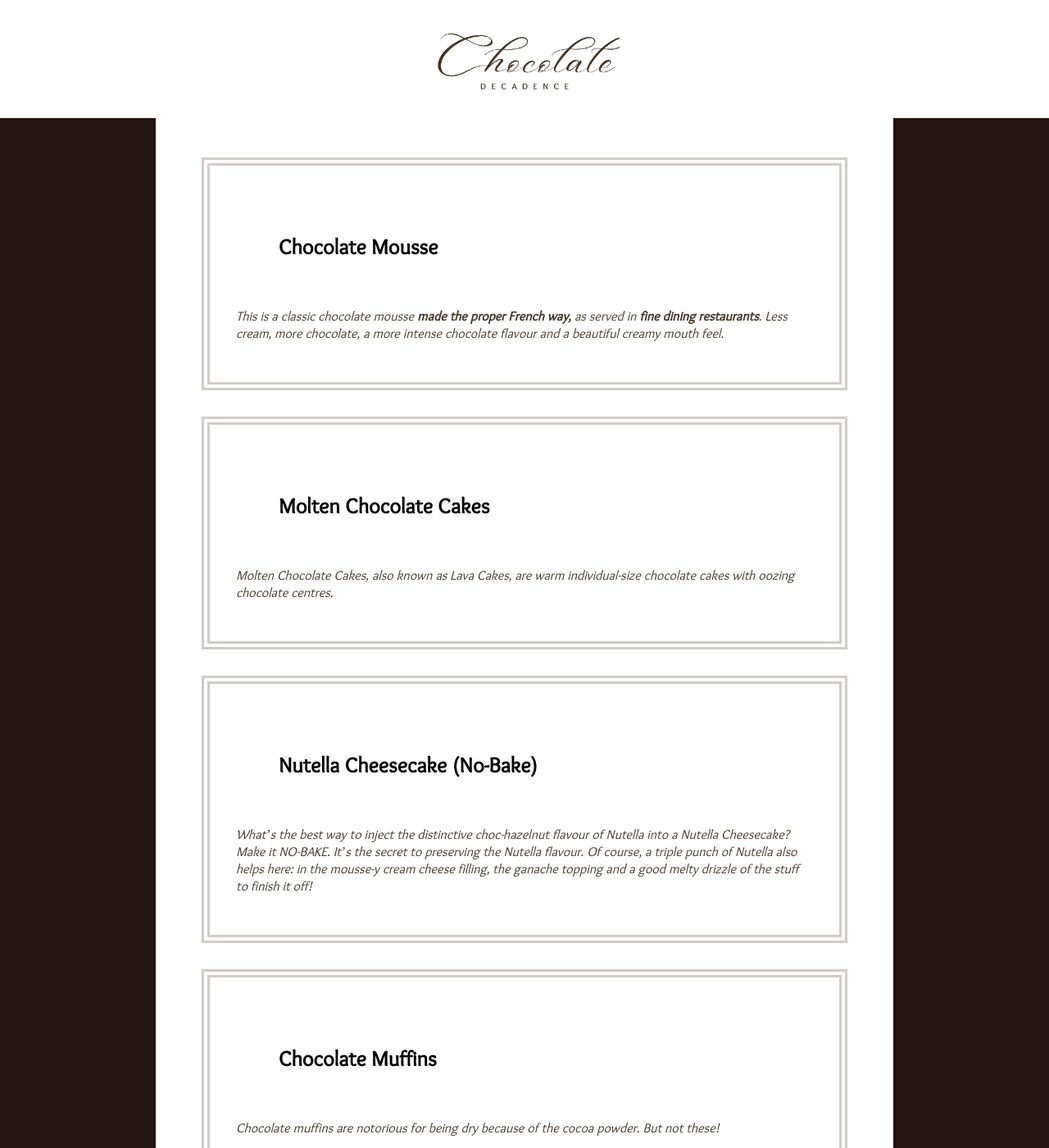
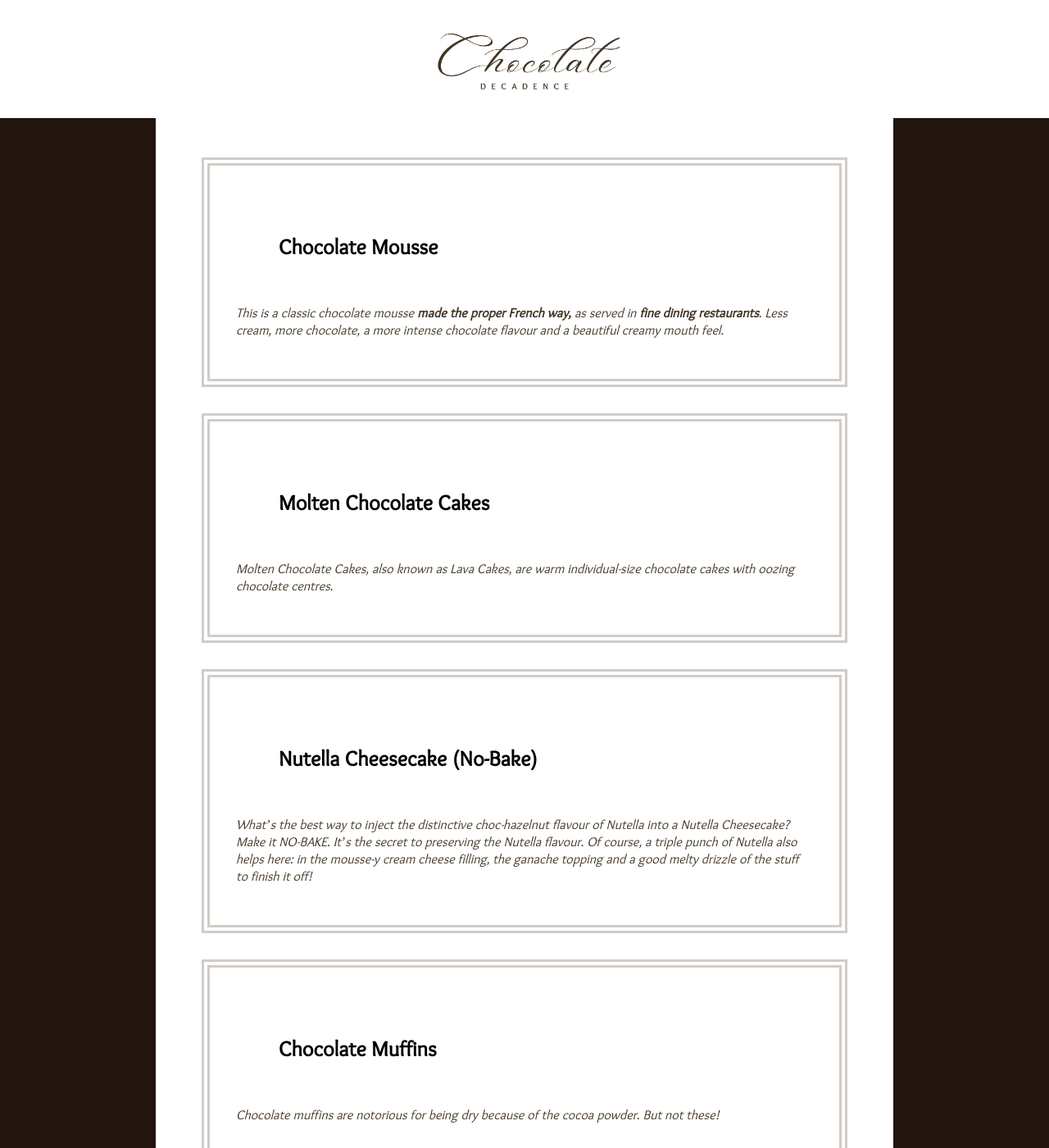
Before and after one commit to nicoleanncarter/recipes, a Jekyll site: the page built from pages/recipelisting.md, in a window 1280 px wide and 1400 px high. Shown: the whole window at 82% size. Built offline with Jekyll 4.4.1, drawn with Linux system fonts in a browser that asks for light colours.

Commit message:
Update recipes.css

```diff
--- a/styles/recipes.css
+++ b/styles/recipes.css
@@ -102,7 +102,7 @@ header h1 a {
 p {
   color: #423425;
   margin-bottom: 1em;
-  margin-top: 30px;
+  margin-top: 0px;
   font-family: 'Sukar';
   overflow: auto;
 }
@@ -167,8 +167,8 @@ iframe {
   p:has(img) {
     float:right;
     width: 50%;
-    padding: 10px;
-    margin-left: 0;
+    padding: 0px;
+    margin-left: 10px;
   }
 
   nav a {
@@ -237,7 +237,7 @@ img {
 	 clear:both;
 	 display:block;
     width:100%;
-    padding: 10px;
+    padding: 0px;
     margin-left: 0;
   }
 
@@ -253,6 +253,12 @@ img {
     width: fit-content;
   }
 
+	.home {
+		float:none;
+		width:100%;
+		display:block;
+	}
+
 }
 
 .video-box {
```
